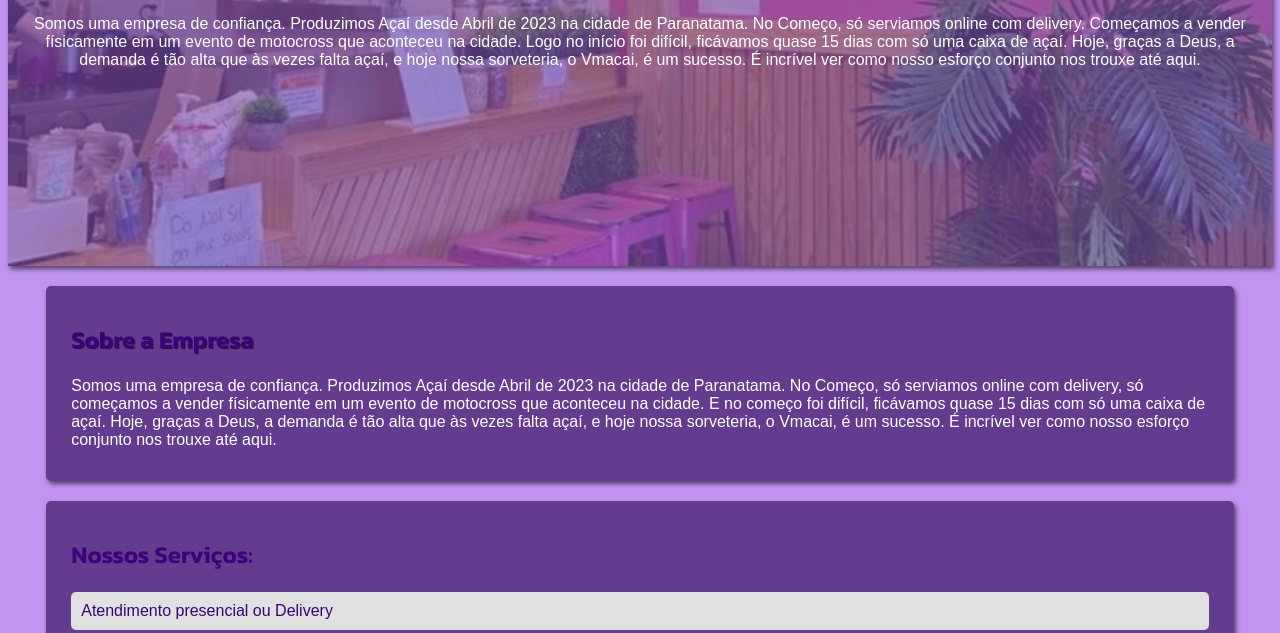
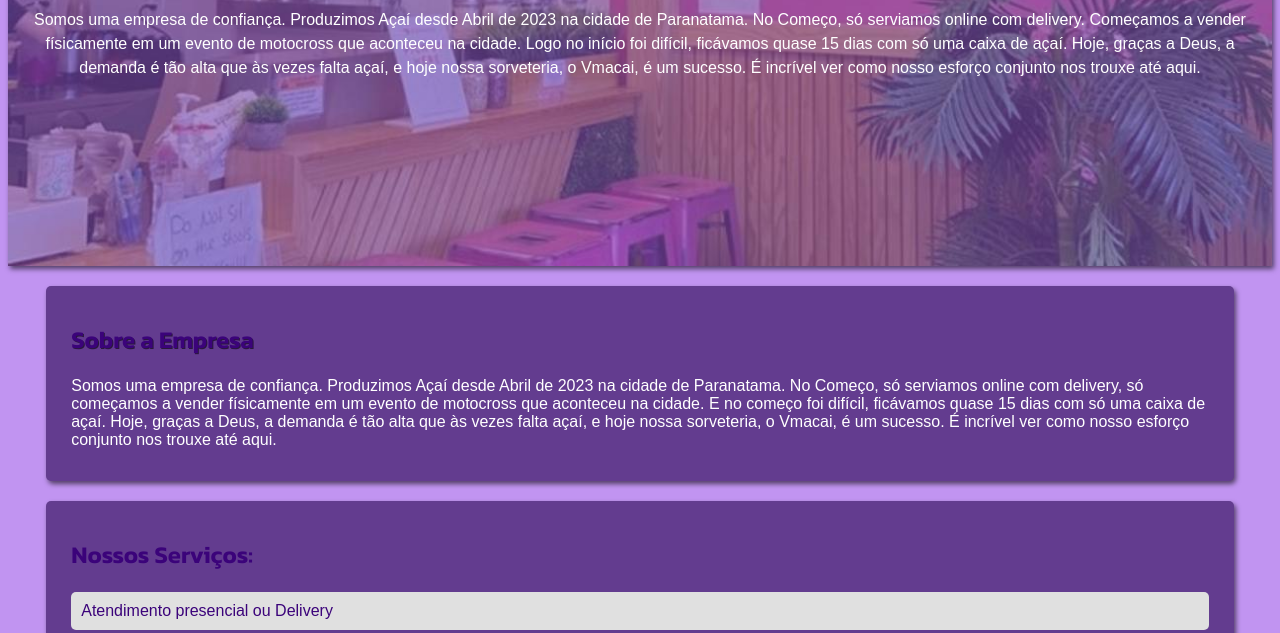
Before and after one commit to jamyssonsamuel/empresa, a plain HTML site: page index.html in a window 1280 px wide. Shown: the part 467-1100 px from the top of the page. Drawn offline with Linux system fonts and the light colour scheme; a web font is replaced by a local one.

Commit message:
Update style.css

```diff
--- a/style.css
+++ b/style.css
@@ -78,8 +78,10 @@
 .img-centralizada p{
     color: white;
     text-align: center;
-    padding: 2vh 2vw;
-    padding-top: 15px;
+    padding: 1vh 2vw;
+    font-size: 1rem;
+    line-height: 1.5;
+    word-wrap: break-word;
 }
 
 .sobre, .servicos{
```
